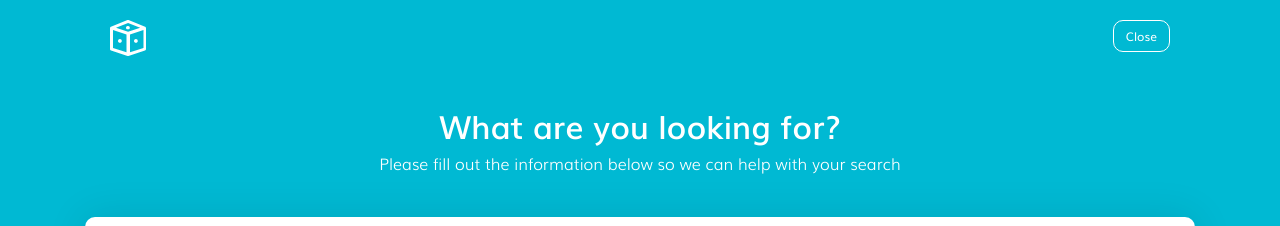
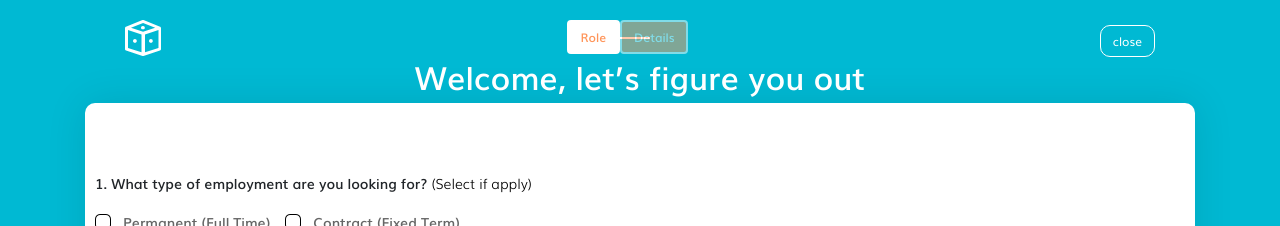
Before and after one commit to fixman93/ReactApp, a React (Create React App) app: page /talent/register in a window 1280 px wide. Shown: the top 226 px of the page. Built offline with nearby package versions, Linux system fonts and the light colour scheme; no server answers.

Commit message:
add: talent header navigation

```diff
--- a/src/common/PostHeader/PostHeader.js
+++ b/src/common/PostHeader/PostHeader.js
@@ -16,7 +16,7 @@ export class PostHeader extends Component {
     activeId: 1
   }
 
-  render () {
+  render() {
     const { match, activeId } = this.props
     return (
       <div className='postHeader menu-header row'>
--- /dev/null
+++ b/src/common/TalentHeader/StepButton.js
@@ -0,0 +1,27 @@
+import React from 'react'
+import PropTypes from 'prop-types'
+
+const StepButton = ({
+  activeId,
+  id,
+  text,
+}) => (
+    <button
+      type='button'
+      className={
+        `btn btn-outline-orange ${activeId === id ?
+          'active' :
+          ''}`.trim()
+      }
+    >
+      {text}
+    </button>
+  )
+
+StepButton.propTypes = {
+  id: PropTypes.number.isRequired,
+  text: PropTypes.string.isRequired,
+  activeId: PropTypes.number.isRequired
+}
+
+export default StepButton
--- /dev/null
+++ b/src/common/TalentHeader/Steps.js
@@ -0,0 +1,30 @@
+import React, { Component, Fragment } from 'react'
+import StepButton from './StepButton'
+import PropTypes from 'prop-types'
+import './Steps.css'
+
+class Steps extends Component {
+  static propTypes = {
+    activeId: PropTypes.number.isRequired,
+  }
+
+  render() {
+    const { activeId } = this.props
+    return (
+      <Fragment>
+        <StepButton
+          activeId={activeId}
+          id={1}
+          text='Role'
+        />
+        <StepButton
+          activeId={activeId}
+          id={2}
+          text='Details'
+        />
+      </Fragment>
+    )
+  }
+}
+
+export default Steps
--- a/src/common/TalentHeader/TalentHeader.js
+++ b/src/common/TalentHeader/TalentHeader.js
@@ -1,14 +1,24 @@
 import React, { Component } from 'react'
+import PropTypes from 'prop-types'
 import MenuButton from 'common/MenuButton'
 import { withRouter } from 'react-router-dom'
 import { Link } from "react-router-dom"
+import Steps from './Steps'
 import whiteLogo from 'assets/images/logo-white.svg'
 import blueLogo from 'assets/images/logo-blue.svg'
 import './TalentHeader.css'
 
 export class TalentHeader extends Component {
+    static propTypes = {
+        match: PropTypes.object.isRequired,
+        activeId: PropTypes.number.isRequired
+    }
+
+    static defaultProps = {
+        activeId: 1
+    }
     render() {
-        const { match } = this.props
+        const { match, activeId } = this.props
         return (
             <div className='menu-header  TalentHeader'>
                 <div className='container'>
@@ -16,15 +26,24 @@ export class TalentHeader extends Component {
                         <div className='col'>
                             <Link
                                 className='logo'
-                                to='/'><img src={blueLogo}
-                                    alt='OneApp Logotype'
-                                />
+                                to='/'>
+                                {match.path === '/talent/register' ? (
+                                    <img src={whiteLogo} alt='OneApp Logo' />
+                                ) : <img src={blueLogo} alt='OneApp Logo' />}
                             </Link>{/*  <span>OneApp</span> if you want to use logo text */}
                         </div>
-                        <div className='col-6 text-center'></div>
+                        <div className='col-6 text-center'>
+                            {match.path === '/talent/register' && (
+                                <Steps activeId={activeId} />
+                            )}
+                        </div>
                         <div className='col btn-holder text-right'>
                             <ul>
-                                <li><MenuButton path='/' name='Complete Profile' match={this.props.match} /></li>
+                                <li>
+                                    {match.path === '/talent/register' ? (
+                                        <Link className='btn btn-close' to='/'>close</Link>
+                                    ) : <MenuButton path='/' name='Complete Profile' match={this.props.match} />}
+                                </li>
                             </ul>
                         </div>
                     </div>
--- a/src/web/pages/Talents/Register.css
+++ b/src/web/pages/Talents/Register.css
@@ -1,3 +1,7 @@
 .TalentRegistration .post-page {
     background: var(--main-blue);
 }
+
+.TalentRegistration .TalentHeader {
+    background: transparent;
+}
--- a/src/web/pages/Talents/Register.js
+++ b/src/web/pages/Talents/Register.js
@@ -1,7 +1,7 @@
 import React, { Component } from "react";
 import PostPage from "../../../web/pages/PostPage";
 import { Mutation, Query } from "react-apollo";
-import PostHeader from "../../../common/PostHeader";
+import TalentHeader from "../../../common/TalentHeader";
 import RegisterRole from "../../components/Talents/Register";
 import RegisterDetail from "../../components/Talents/RegisterDetail";
 import { ADD_TALENT } from "services/mutations";
@@ -67,13 +67,11 @@ class TalentRegister extends Component {
           return (
             <div className="TalentRegistration">
               <PostPage>
-                <PostHeader activeId={page} />
+                <TalentHeader activeId={page} />
                 {page === 1 && (
                   <RegisterRole
                     heading={{
-                      title: "What are you looking for?",
-                      desc:
-                        "Please fill out the information below so we can help with your search",
+                      title: "Welcome, let’s figure you out",
                       color: "white"
                     }}
                     onBack={this.prevPage}
```
Also changed, not shown: src/common/TalentHeader/Steps.css (added).
